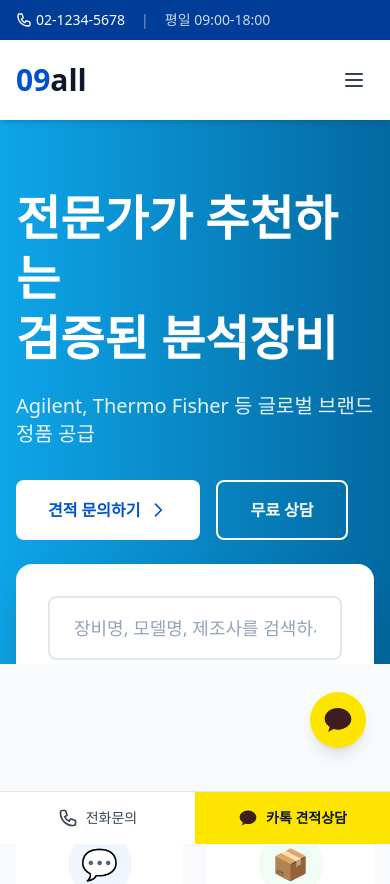
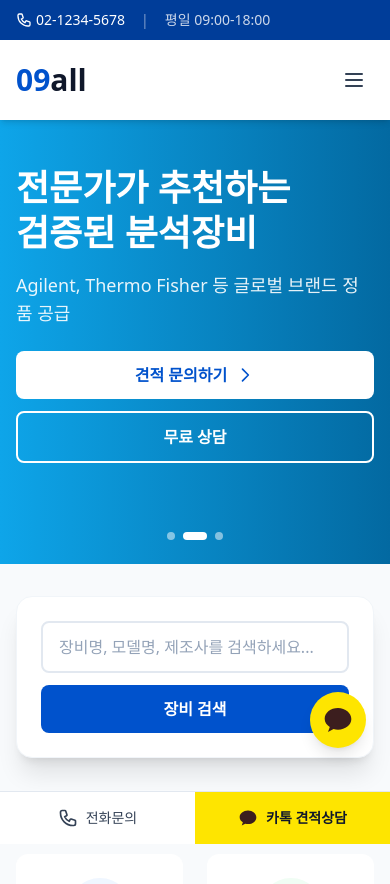
Before and after one commit to wlsrnr153/09allweb_1.1v, a Next.js app: page / in a window 390 px wide. Shown: the top 884 px of the page. Built offline with nearby package versions, Linux system fonts and the light colour scheme; a web font is replaced by a local one.

Commit message:
fix: improve hero slider and search bar layout for better UX

```diff
--- a/app/(marketing)/page.tsx
+++ b/app/(marketing)/page.tsx
@@ -53,7 +53,7 @@ export default function HomePage() {
   return (
     <div className="min-h-screen">
       {/* 히어로 슬라이더 */}
-      <section className="relative h-[600px] overflow-hidden">
+      <section className="relative h-[500px] md:h-[650px] overflow-hidden">
         {slides.map((slide, index) => (
           <div
             key={index}
@@ -64,16 +64,16 @@ export default function HomePage() {
             <div className={`h-full bg-gradient-to-r ${slide.bg} flex items-center`}>
               <div className="container">
                 <div className="max-w-3xl text-white">
-                  <h1 className="text-5xl md:text-6xl font-bold mb-6 whitespace-pre-line leading-tight">
+                  <h1 className="text-4xl md:text-5xl lg:text-6xl font-bold mb-4 md:mb-6 whitespace-pre-line leading-tight">
                     {slide.title}
                   </h1>
-                  <p className="text-xl md:text-2xl mb-8 text-white/90">
+                  <p className="text-lg md:text-xl lg:text-2xl mb-6 md:mb-8 text-white/90">
                     {slide.description}
                   </p>
-                  <div className="flex gap-4">
+                  <div className="flex flex-col sm:flex-row gap-3 md:gap-4">
                     <Link
                       href={slide.link}
-                      className="px-8 py-4 bg-white text-primary-600 font-semibold rounded-lg hover:bg-gray-100 transition-colors inline-flex items-center gap-2"
+                      className="px-6 md:px-8 py-3 md:py-4 bg-white text-primary-600 font-semibold rounded-lg hover:bg-gray-100 transition-colors inline-flex items-center justify-center gap-2"
                     >
                       {slide.cta}
                       <svg className="w-5 h-5" fill="none" stroke="currentColor" viewBox="0 0 24 24">
@@ -82,7 +82,7 @@ export default function HomePage() {
                     </Link>
                     <Link
                       href="/contact"
-                      className="px-8 py-4 border-2 border-white text-white font-semibold rounded-lg hover:bg-white/10 transition-colors"
+                      className="px-6 md:px-8 py-3 md:py-4 border-2 border-white text-white font-semibold rounded-lg hover:bg-white/10 transition-colors text-center"
                     >
                       무료 상담
                     </Link>
@@ -94,43 +94,43 @@ export default function HomePage() {
         ))}
 
         {/* 슬라이드 인디케이터 */}
-        <div className="absolute bottom-8 left-1/2 -translate-x-1/2 flex gap-2 z-10">
+        <div className="absolute bottom-6 md:bottom-8 left-1/2 -translate-x-1/2 flex gap-2 z-10">
           {slides.map((_, index) => (
             <button
               key={index}
               onClick={() => setActiveSlide(index)}
-              className={`w-3 h-3 rounded-full transition-all ${
-                index === activeSlide ? 'bg-white w-8' : 'bg-white/50'
+              className={`h-2 md:h-3 rounded-full transition-all ${
+                index === activeSlide ? 'bg-white w-6 md:w-8' : 'bg-white/50 w-2 md:w-3'
               }`}
               aria-label={`슬라이드 ${index + 1}`}
             />
           ))}
         </div>
+      </section>
 
-        {/* 검색바 오버레이 */}
-        <div className="absolute bottom-0 left-0 right-0 translate-y-1/2 z-20">
+      {/* 검색바 섹션 */}
+      <section className="bg-gray-50 py-8 md:py-12">
         <div className="container">
-            <div className="bg-white rounded-2xl shadow-2xl p-8 max-w-4xl mx-auto">
-              <div className="flex flex-col md:flex-row gap-4">
+          <div className="bg-white rounded-2xl shadow-xl p-6 md:p-8 max-w-4xl mx-auto border border-gray-100">
+            <div className="flex flex-col md:flex-row gap-3 md:gap-4">
               <input
                 type="text"
                 placeholder="장비명, 모델명, 제조사를 검색하세요..."
-                  className="flex-1 px-6 py-4 border-2 border-gray-200 rounded-lg focus:border-primary-500 focus:outline-none text-lg"
+                className="flex-1 px-4 md:px-6 py-3 md:py-4 border-2 border-gray-200 rounded-lg focus:border-primary-500 focus:outline-none text-base md:text-lg transition-colors"
               />
               <Link
                 href="/equipment"
-                  className="px-8 py-4 bg-primary-600 text-white font-semibold rounded-lg hover:bg-primary-700 transition-colors whitespace-nowrap"
+                className="px-6 md:px-8 py-3 md:py-4 bg-primary-600 text-white font-semibold rounded-lg hover:bg-primary-700 transition-all hover:shadow-lg whitespace-nowrap text-center"
               >
                 장비 검색
               </Link>
             </div>
           </div>
         </div>
-        </div>
       </section>
 
       {/* 빠른 링크 */}
-      <section className="py-20 bg-gray-50 mt-16">
+      <section className="py-16 md:py-20 bg-gray-50">
         <div className="container">
           <div className="grid grid-cols-2 md:grid-cols-4 gap-6">
             {[
```
Lines whose indentation alone changed are shown as unchanged.
